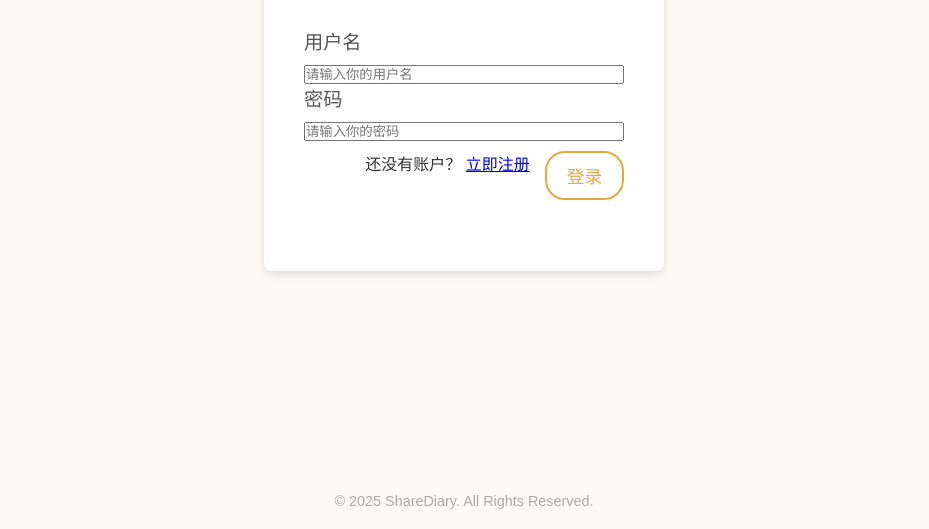
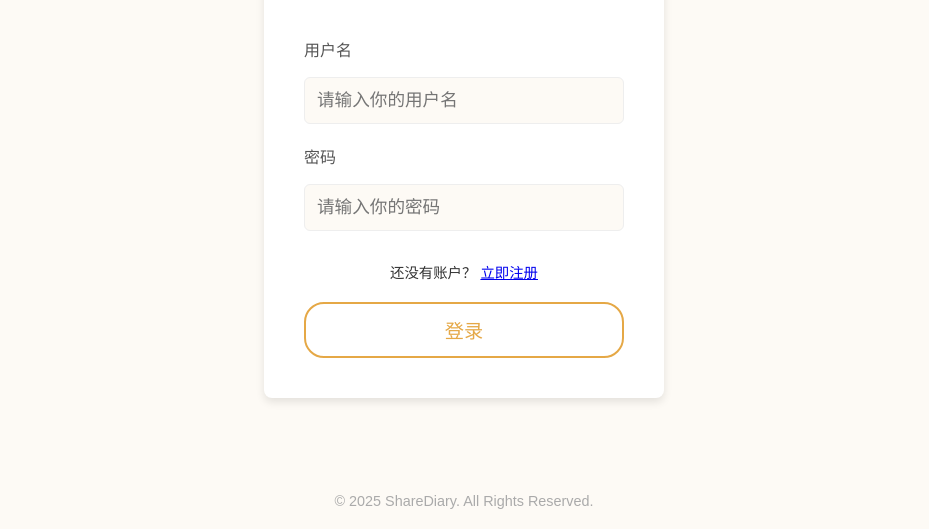
Before and after one commit to Sinaly0504/shared-diary-web, a website: page login.html in a window 1280 px wide. Shown: the part 271-800 px from the top of the page, without its empty margins (176-1105 px from the left). Drawn offline with Linux system fonts and the light colour scheme; a web font is replaced by a local one.

Commit message:
Update style.css

```diff
--- a/style.css
+++ b/style.css
@@ -285,20 +285,62 @@ body.dark-theme {
     font-family: 'Ma Shan Zheng', sans-serif;
 }
 
-/* 认证表单内的表单组，增大间距，解决拥挤问题 */
-.auth-form .form-group {
-    gap: 15px; /* 进一步拉开距离 */
+/* --- 统一头部链接字体 --- */
+.user-auth-links {
+  /* 为功能性链接使用一套清晰、专业的无衬线字体 */
+  font-family: -apple-system, BlinkMacSystemFont, "Segoe UI", Roboto, Helvetica, Arial, sans-serif, "Apple Color Emoji", "Segoe UI Emoji", "Segoe UI Symbol";
 }
 
-/* --- 统一认证页面的间距和消息样式 --- */
-.auth-form .form-group label {
-    margin-bottom: -5px; /* 调整标签和输入框的间距 */
+/* --- 专业级认证表单布局优化 --- */
+
+/* 优化卡片标题 */
+.auth-form h2 {
+  text-align: center;
+  margin-bottom: 40px; /* 重点：增加标题和下方内容的距离 */
+  font-size: 2em;
 }
 
-.auth-message {
-    color: #d9534f; /* 默认使用红色来显示错误消息 */
-    text-align: center;
-    margin-top: 15px; /* 与上方的元素保持间距 */
-    min-height: 1em; /* 占据固定高度，防止页面在消息出现时跳动 */
-    font-family: "Helvetica Neue", Helvetica, sans-serif; /* 使用更清晰的非书法字体显示消息 */
+/* 优化每个表单组（标签 + 输入框）*/
+.auth-form .form-group {
+  margin-bottom: 20px; /* 增加每个组之间的垂直间距 */
 }
+
+/* 优化标签样式 */
+.auth-form label {
+  display: block; /* 确保标签自己占一行 */
+  margin-bottom: 8px; /* 标签和输入框之间的距离 */
+  font-size: 1rem; /* 使用一个相对单位，更灵活 */
+  color: var(--font-color-secondary);
+}
+
+/* 优化输入框样式 */
+.auth-form input {
+  width: 100%; /* 让输入框撑满整个卡片宽度 */
+  padding: 12px;
+  border: 1px solid var(--border-color);
+  border-radius: 6px; /* 稍微增加一点圆角 */
+  font-size: 1.1rem;
+  background-color: var(--bg-color-main); /* 背景色和页面背景稍作区分 */
+}
+
+/* 重点：重新设计底部的操作区域 */
+.auth-form .form-actions {
+  padding-top: 10px; /* 和上面的输入框拉开一点距离 */
+  display: flex;
+  flex-direction: column; /* 让内部元素垂直排列 */
+  align-items: center;    /* 水平居中 */
+  gap: 20px;              /* 增加“切换链接”和“主按钮”之间的距离 */
+}
+
+/* 突出主要的操作按钮 */
+.auth-form .nav-button {
+  width: 100%; /* 让按钮也撑满宽度，视觉上更重要 */
+  padding: 12px;
+  font-size: 1.2rem;
+}
+
+/* 优化次要的切换链接 */
+.auth-form .auth-switch {
+  font-family: -apple-system, BlinkMacSystemFont, "Segoe UI", Roboto, Helvetica, Arial, sans-serif; /* 使用清晰的系统字体 */
+  font-size: 0.9rem;
+}
```
